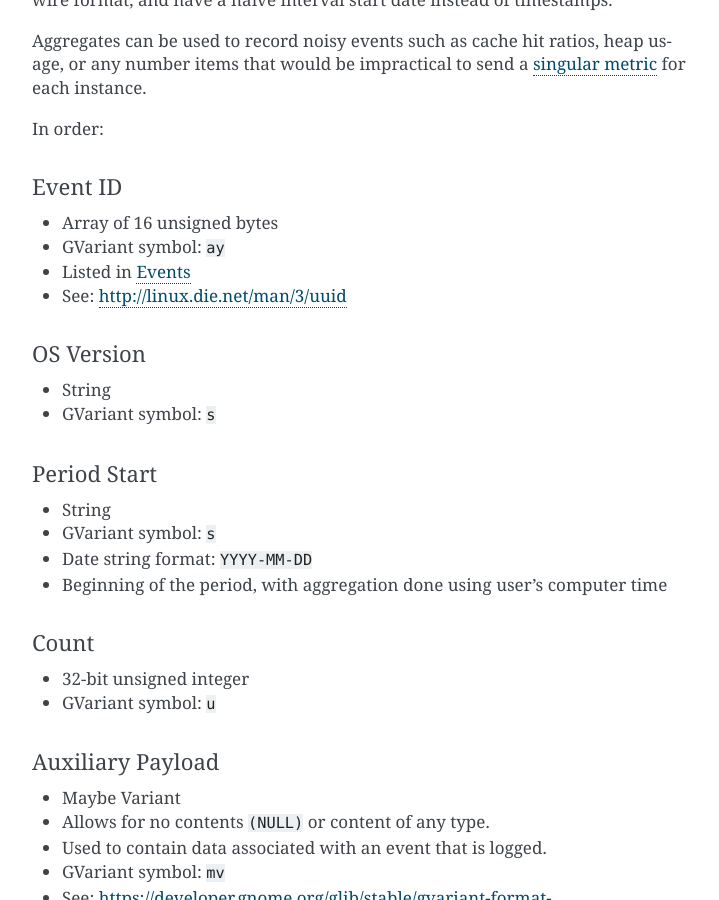
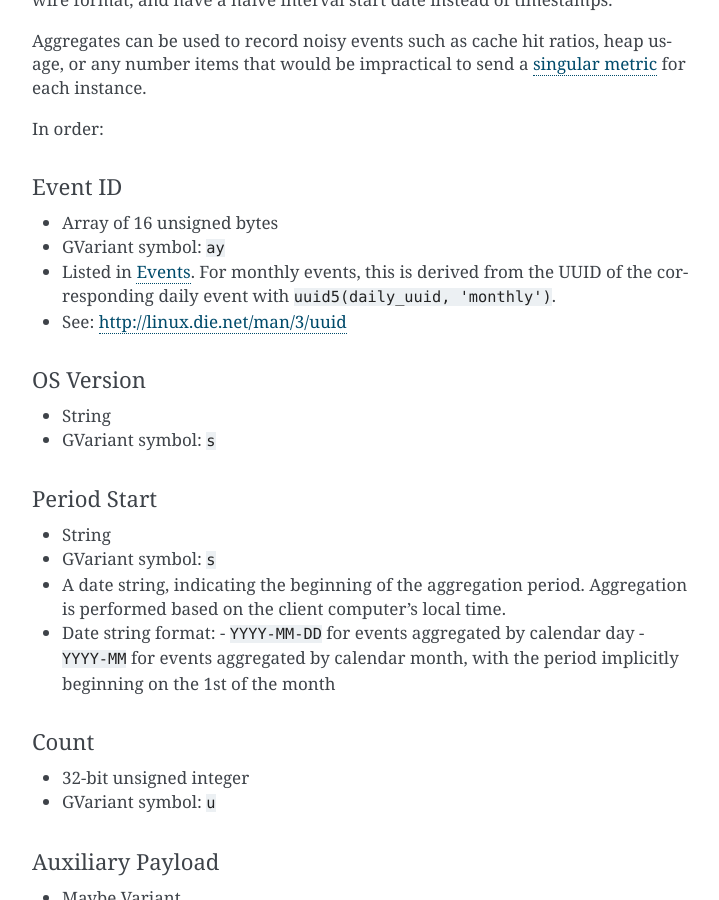
Before and after one commit to endlessm/azafea, a Sphinx documentation site: the page built from docs/source/protocol.rst, in a window 1280 px wide and 900 px high, scrolled down 2735 px. Shown: the whole window, without its empty margins (388-1107 px from the left). Built offline with Sphinx 7.4.7, drawn with Linux system fonts in a browser that asks for light colours.

Commit message:
Update protocol docs for monthly aggregate event changes
This documents the changes implemented in
567f1336152ef5a6a9d0cba87a0041766c46b1af and
cb969ecf9c47ddd2639d56c0ed22a7a052dda5b9.

https://phabricator.endlessm.com/T32670

```diff
--- a/docs/source/protocol.rst
+++ b/docs/source/protocol.rst
@@ -140,7 +140,7 @@ Event ID
 
 - Array of 16 unsigned bytes
 - GVariant symbol: ``ay``
-- Listed in :ref:`events page`
+- Listed in :ref:`events page`. For monthly events, this is derived from the UUID of the corresponding daily event with ``uuid5(daily_uuid, 'monthly')``.
 - See: http://linux.die.net/man/3/uuid
 
 OS Version
@@ -154,8 +154,10 @@ Period Start
 
 - String
 - GVariant symbol: ``s``
-- Date string format: ``YYYY-MM-DD``
-- Beginning of the period, with aggregation done using user’s computer time
+- A date string, indicating the beginning of the aggregation period. Aggregation is performed based on the client computer's local time.
+- Date string format:
+  - ``YYYY-MM-DD`` for events aggregated by calendar day
+  - ``YYYY-MM`` for events aggregated by calendar month, with the period implicitly beginning on the 1st of the month
 
 Count
 +++++
```
